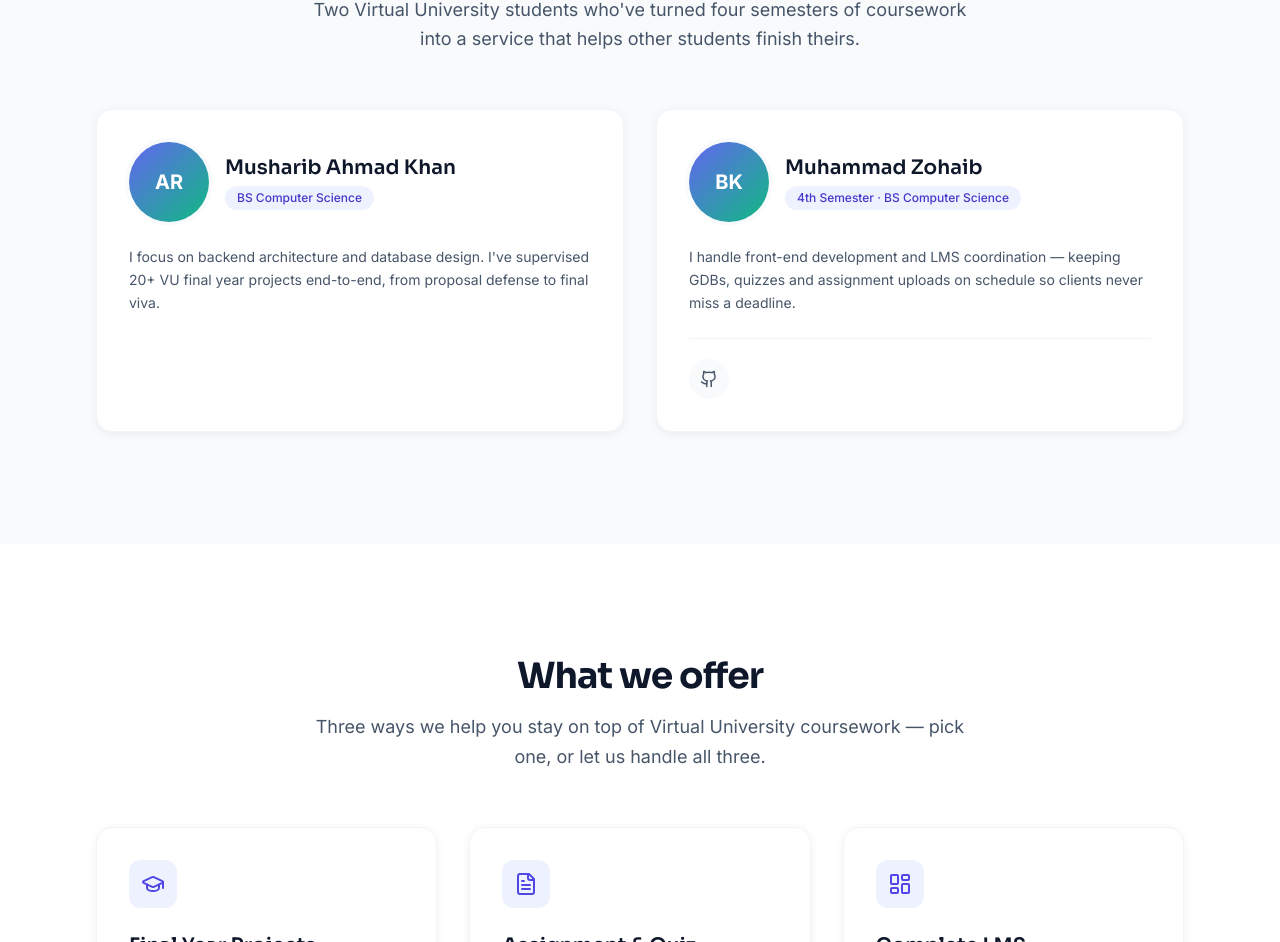
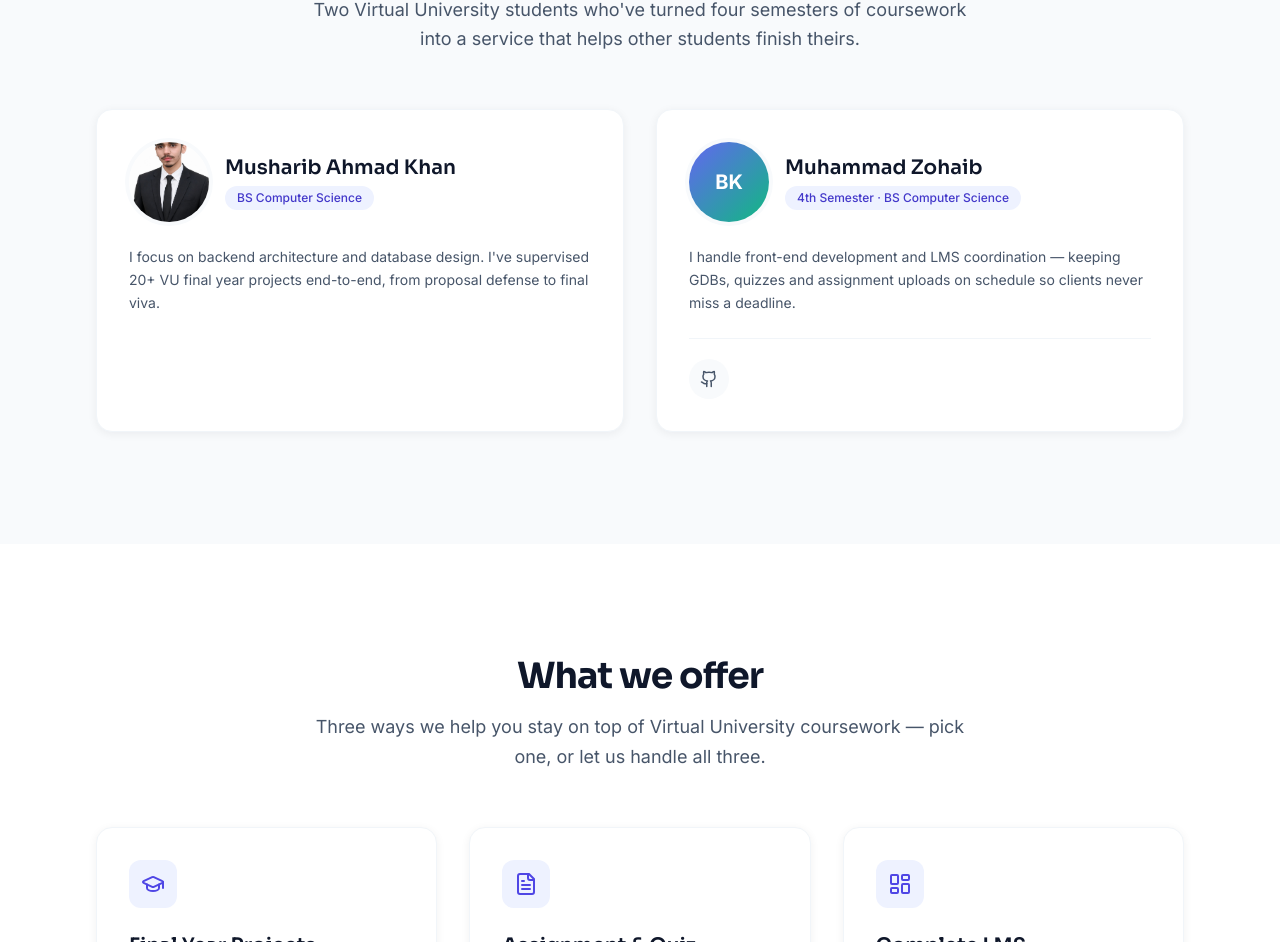
Before and after one commit to m-zohab/vu_portfolio, a React (Vite) app: page / in a window 1280 px wide. Shown: the part 1053-1995 px from the top of the page. Built offline with nearby package versions, Linux system fonts and the light colour scheme.

Commit message:
Change image for partner-1 to 'zohab.jpeg'
Updated the image field for partner-1 in siteData.js.

```diff
--- a/src/data/siteData.js
+++ b/src/data/siteData.js
@@ -37,7 +37,7 @@ export const partners = [
     name: "Musharib Ahmad Khan",
     semester: "BS Computer Science",
     bio: "I focus on backend architecture and database design. I've supervised 20+ VU final year projects end-to-end, from proposal defense to final viva.",
-    image: null, // e.g. "/ahmed.jpg"
+    image: "zohab.jpeg",
     initials: "AR",
     github: "",
     linkedin: "",
```
